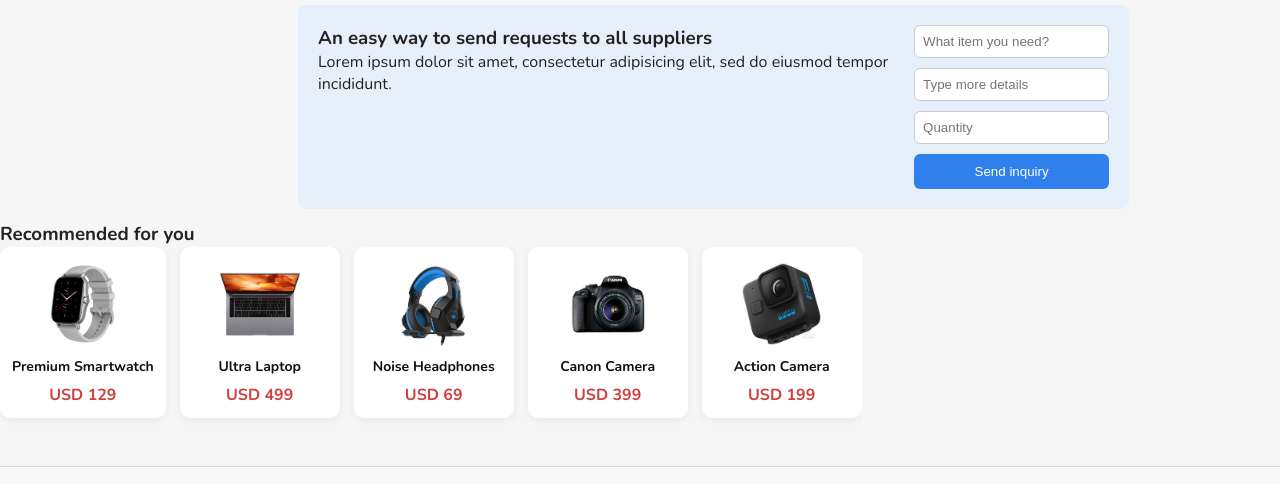
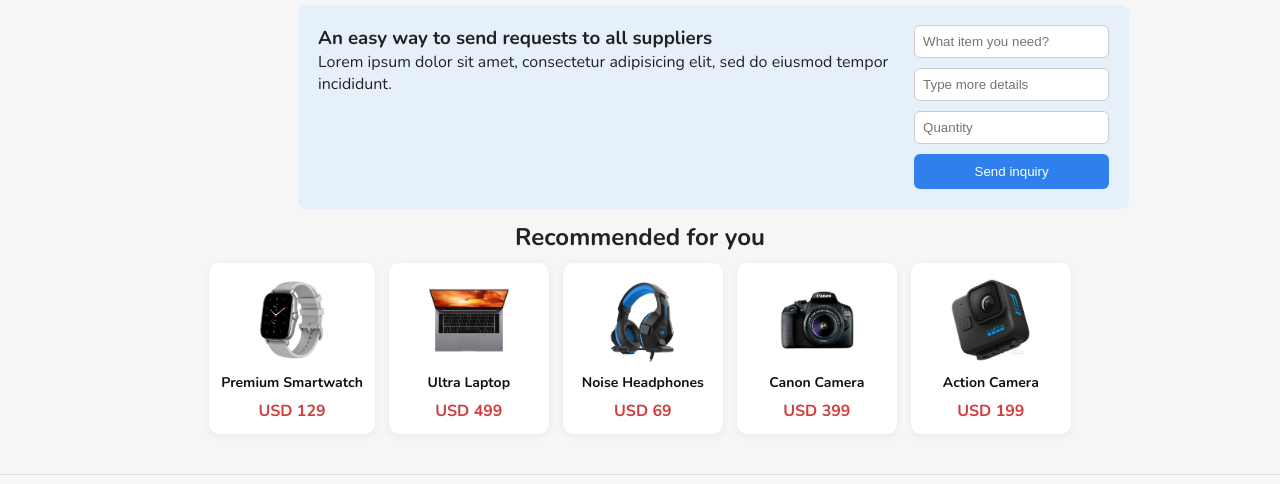
Before and after one commit to Sameer45-Ali/Ecomemerce-frontend-design, a plain HTML site: page index.html in a window 1280 px wide. Shown: the part 1234-1718 px from the top of the page. Drawn offline with nearby package versions, Linux system fonts and the light colour scheme; files whose address does not match are found by name.

Commit message:
solved recomment aligment issue

```diff
--- a/index.html
+++ b/index.html
@@ -287,7 +287,7 @@
     </aside>
   </main>
     <!-- Recommended for you -->
-<h3>  Recommended for you </h3>
+<h3 class="recommended-title">Recommended for you</h3>
 <div class="recommended">
 
   <div class="recommended-row">
--- a/styles.css
+++ b/styles.css
@@ -220,26 +220,31 @@ body {
 
 
 /* ========== Recommended section ========== */
-.recommended {
-  display: flex;
-  align-items: center;
-  justify-content: space-between;
-  gap: 18px;
+.recommended{
+  /* if it's NOT inside .container, give it the same frame: */
+  max-width: var(--container);
+  margin: 0 auto;
+  padding: 0 18px;
+  display: block;
 }
 
-.recommended h3 {
- margin: 0 0 10px; color: #222; }
+.recommended-title {
+  text-align: center;
+  font-size: 1.5rem;
+  font-weight: 600;
+  margin-bottom: 10px;
+}
+
+
 
 /* horizontal row that wraps, with scroll on small screens */
-.recommended-row {
+.recommended-row{
   display: flex;
-  align-items: center;
-  align-content: center;
-   gap: 14px;
+  justify-content: center;
+  gap: 14px;
+  flex-wrap: wrap;
   align-items: stretch;
-  overflow-x: auto;
-  padding-bottom: 8px;
-}
+  overflow-x: visible;    }
 .rec-card {
   min-width: 160px;
   max-width: 200px;
@@ -264,6 +269,13 @@ body {
 .rec-price { color: #d23e3e; font-weight: 700; }
 
 /* responsive */
+@media (max-width: 640px){
+  .recommended-row{
+    flex-wrap: nowrap;
+    overflow-x: auto;
+    justify-content: flex-start;
+  }
+}
 @media (max-width: 1024px) {
   .tiles-grid { grid-template-columns: repeat(3,1fr); }
 }
```
